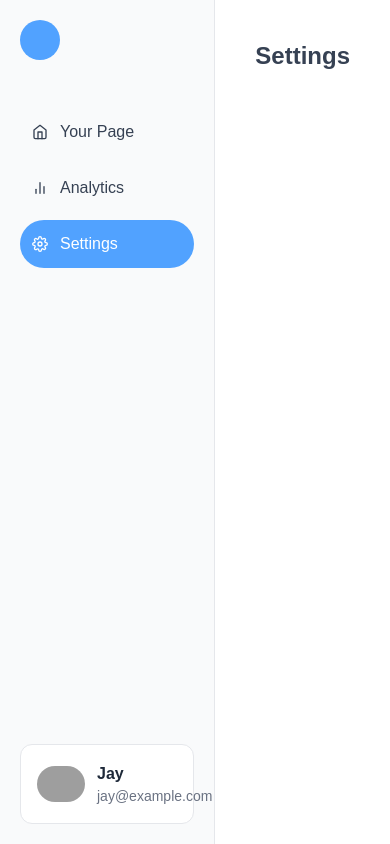
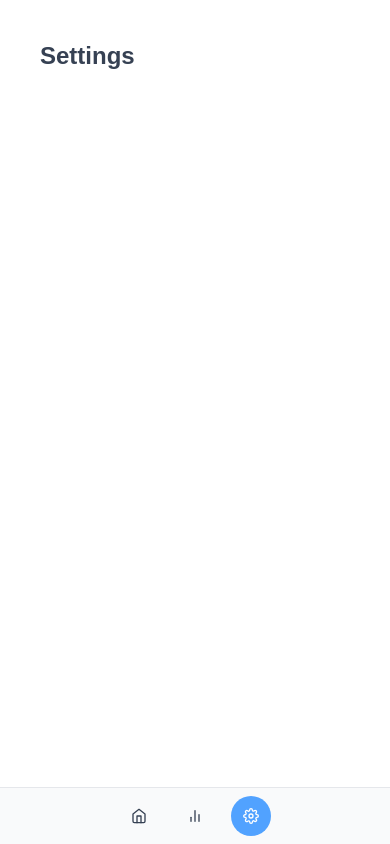
Before and after one commit to devtofunmi/devbio, a Next.js app: page /dashboard/settings in a window 390 px wide. Built offline with nearby package versions, Linux system fonts and the light colour scheme; grey boxes are pictures that could not be loaded.

Commit message:
added mobile buttom bar to make sidebar responsive

```diff
--- a/components/dashboard/Sidebar.tsx
+++ b/components/dashboard/Sidebar.tsx
@@ -14,10 +14,35 @@ const Sidebar: React.FC = () => {
   ];
 
   return (
-    <div className="w-64 bg-gray-50 border-r border-gray-200 p-5 flex flex-col h-screen">
+    <>
+      {/* Mobile Bottom Bar */}
+      <div className="md:hidden fixed bottom-0 left-0 right-0 bg-gray-50 border-t border-gray-200 z-50">
+        <nav className="flex justify-center">
+          <ul className="flex">
+            {menuItems.map((item) => (
+              <li key={item.href}>
+                <Link href={item.href}>
+                  <p
+                    className={`flex items-center justify-center p-3 mx-2 my-2 rounded-full transition-colors ${
+                      router.pathname === item.href
+                        ? 'bg-blue-400 text-white'
+                        : 'text-gray-700 hover:bg-gray-100'
+                    }`}
+                  >
+                    <item.icon />
+                  </p>
+                </Link>
+              </li>
+            ))}
+          </ul>
+        </nav>
+      </div>
+
+      {/* Desktop Sidebar */}
+      <div className="hidden md:flex w-64 bg-gray-50 border-r border-gray-200 p-5 flex-col h-screen">
         <div className="flex items-center mb-10">
           <Link href="/">
-        <div className="bg-blue-400 h-10 w-10 s:h-32  rounded-full"></div>
+            <div className="bg-blue-400 h-10 w-10 rounded-full"></div>
           </Link>
         </div>
         <nav>
@@ -30,7 +55,8 @@ const Sidebar: React.FC = () => {
                       router.pathname === item.href
                         ? 'bg-blue-400 text-white'
                         : 'text-gray-700 hover:bg-gray-100'
-                  }`}>
+                    }`}
+                  >
                     <item.icon className="mr-3" />
                     {item.label}
                   </p>
@@ -40,9 +66,15 @@ const Sidebar: React.FC = () => {
           </ul>
         </nav>
         <div className="mt-auto">
-        <div className="bg-white p-4 rounded-xl border border-gray-200 h-20 flex items-center transform transition-transform duration-300 hover:scale-110 active:scale-105 ansition-all active:-rotate-2 hover:rotate-2">
+          <div className="bg-white p-4 rounded-xl border border-gray-200 h-20 flex items-center transform transition-transform duration-300 hover:scale-110 active:scale-105 ansition-all active:-rotate-2 hover:-rotate-2">
             <div className="flex items-center space-x-3">
-                <Image src="https://img.freepik.com/free-psd/3d-illustration-person-with-sunglasses_23-2149436188.jpg" alt="User Avatar" width={48} height={48} className="rounded-full" />
+              <Image
+                src="https://img.freepik.com/free-psd/3d-illustration-person-with-sunglasses_23-2149436188.jpg"
+                alt="User Avatar"
+                width={48}
+                height={48}
+                className="rounded-full"
+              />
               <div>
                 <div className="font-bold text-gray-800">Jay</div>
                 <div className="text-gray-500 text-sm">jay@example.com</div>
@@ -51,6 +83,7 @@ const Sidebar: React.FC = () => {
           </div>
         </div>
       </div>
+    </>
   );
 };
 
```
Lines whose indentation alone changed are shown as unchanged.
